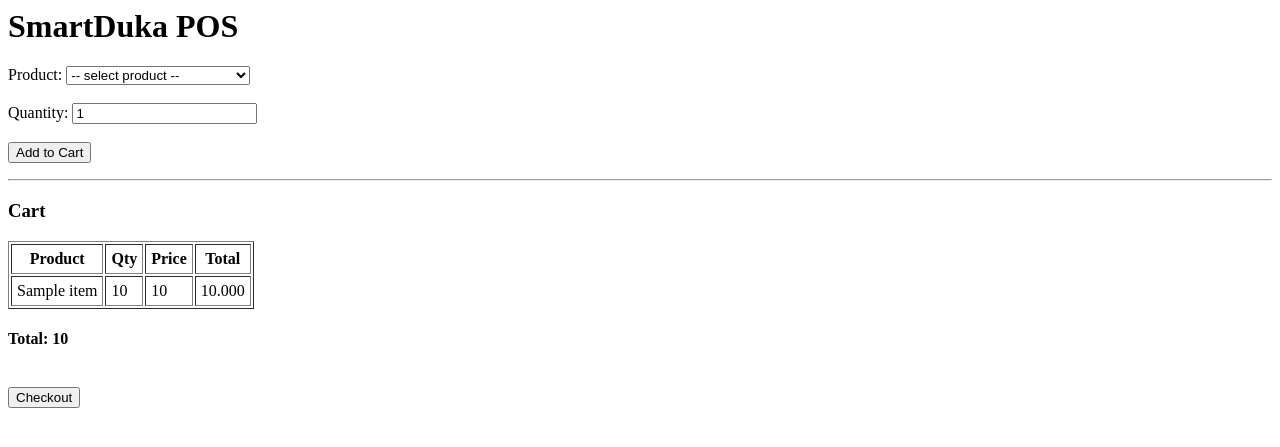
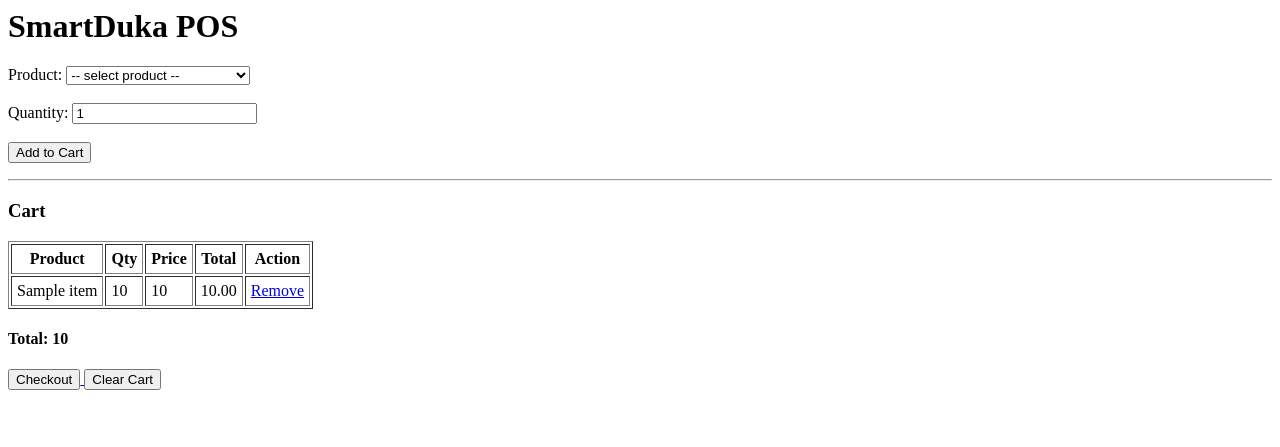
Before and after one commit to Michael-Nyawade/smart-duka, a Django app: template templates/pos/pos_home.html in a window 1280 px wide. Shown: the top 447 px of the page. Run offline with Django 5.2, Linux system fonts and the light colour scheme; tables that the repository leaves empty hold one stand-in row (values such as "Sample post"); the template is opened without the code that fills it: values that come from a table or form of the project are taken from there, most other values are stand-ins (such as "Sample title", 1, 10 or a date in 2020).

Commit message:
Improveed POS UX with remove item and clear cart functionality

```diff
--- a/pos/urls.py
+++ b/pos/urls.py
@@ -5,4 +5,6 @@ urlpatterns = [
     path('', views.pos_home, name='pos_home'),
     path('checkout/', views.checkout, name='checkout'),
     path('process-checkout/', views.process_checkout, name='process_checkout'),
+    path('remove/<int:product_id>/', views.remove_from_cart, name='remove_from_cart'),
+    path('clear/', views.clear_cart, name='clear_cart'),
 ]
--- a/templates/pos/pos_home.html
+++ b/templates/pos/pos_home.html
@@ -34,6 +34,7 @@
         <th>Qty</th>
         <th>Price</th>
         <th>Total</th>
+        <th>Action</th>
     </tr>
 
     {% for key, item in cart.items %}
@@ -41,17 +42,26 @@
         <td>{{ item.name }}</td>
         <td>{{ item.qty }}</td>
         <td>{{ item.price }}</td>
-            <td>{{ item.qty|floatformat:2|add:"0" }}</td>
+        <td>{{ item.qty|floatformat:2 }}</td>
+        <td>
+            <a href="{% url 'remove_from_cart' key %}">
+                Remove
+            </a>
+        </td>
     </tr>
     {% endfor %}
 </table>
 
 <h4>Total: {{ total }}</h4>
 
-    <br>
 <a href="{% url 'checkout' %}">
     <button>Checkout</button>
 </a>
+
+<a href="{% url 'clear_cart' %}">
+    <button>Clear Cart</button>
+</a>
+
 {% else %}
 <p>Cart is empty</p>
 {% endif %}
```
Also changed, not shown: pos/views.py (+29 -1 lines). Lines whose indentation alone changed are shown as unchanged.
